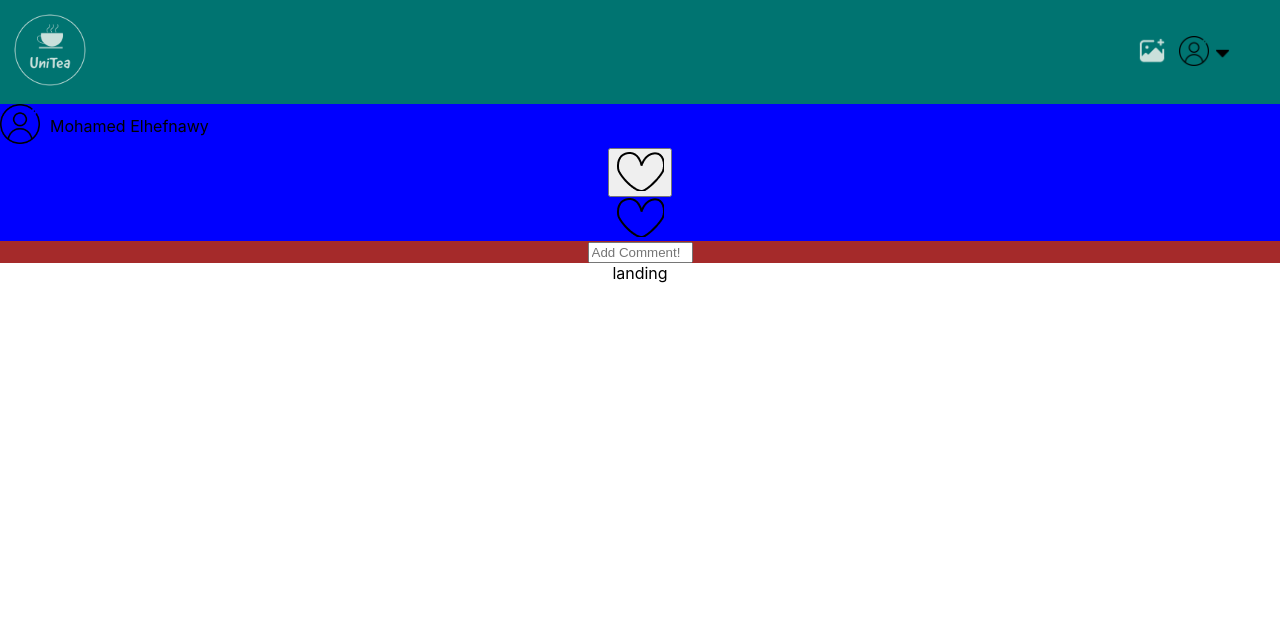
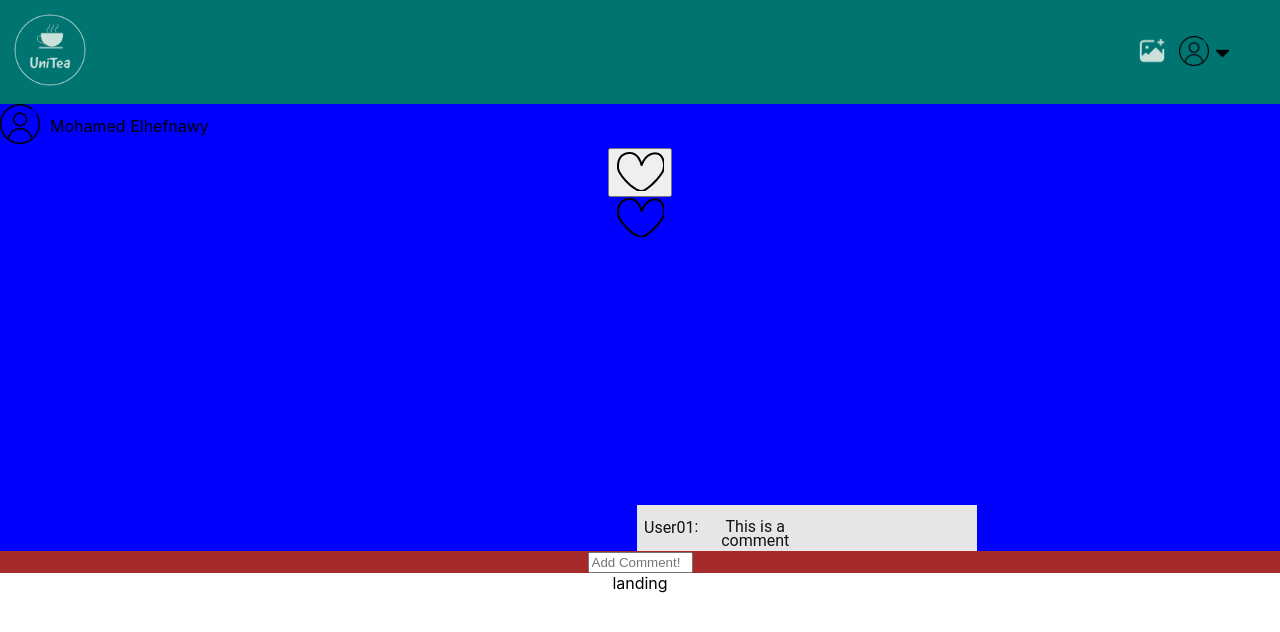
Before and after one commit to mohamedhefnawy1/UniTea, a React (Create React App) app in the folder frontend/: page / in a window 1280 px wide. Shown: the top 632 px of the page. Built offline with nearby package versions, Linux system fonts and the light colour scheme.

Commit message:
Update Comment.jsx

```diff
--- a/frontend/src/components/layout/comment/Comment.jsx
+++ b/frontend/src/components/layout/comment/Comment.jsx
@@ -1,12 +1,61 @@
-import React from 'react'
-import './Comment.css'
+import React, { Component } from "react";
+import styled, { css } from "styled-components";
 
-import Profile_pic from '../../../assets/profile_pic.png'
+function Comment(props) {
+  return (
+    <Rect>
+      <User01Row>
+        <User01>User01</User01>
+        <LoremIpsum>:</LoremIpsum>
+        <ThisIsAComment>This is a comment</ThisIsAComment>
+      </User01Row>
+    </Rect>
+  );
+}
 
-const Comment = () => {
+const Rect = styled.div`
+  display: flex;
+  width: 340px;
+  height: 46px;
+  background-color: #E6E6E6;
+  flex-direction: row;
+  margin-top: 264px;
+  margin-left: 637px;
+`;
 
-    return(
-        <div className="friend_holder"></div>
-    );
-};
-export default Comment
+const User01 = styled.span`
+  font-family: Roboto;
+  font-style: normal;
+  font-weight: 400;
+  color: #121212;
+  margin-top: 1px;
+`;
+
+const LoremIpsum = styled.span`
+  font-family: Roboto;
+  font-style: normal;
+  font-weight: 400;
+  color: #121212;
+`;
+
+const ThisIsAComment = styled.span`
+  font-family: Roboto;
+  font-style: normal;
+  font-weight: 400;
+  color: #121212;
+  line-height: 14px;
+  margin-left: 3px;
+  margin-top: 3px;
+`;
+
+const User01Row = styled.div`
+  height: 17px;
+  flex-direction: row;
+  display: flex;
+  flex: 1 1 0%;
+  margin-right: 168px;
+  margin-left: 7px;
+  margin-top: 12px;
+`;
+
+export default Comment;
```
